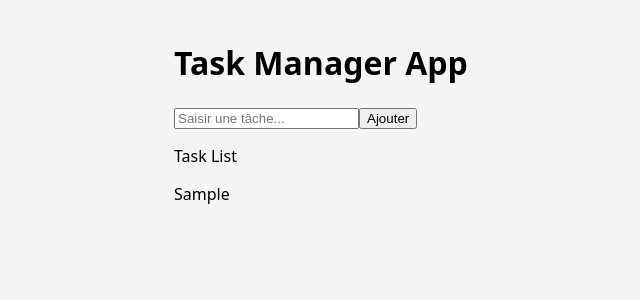
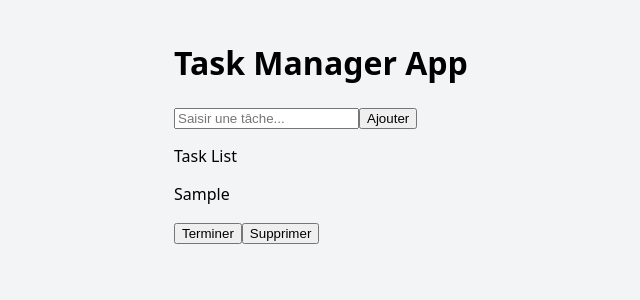
Before and after one commit to kaziZawadi/task-manager-app, a React (Vite) app: page / in a window 1280 px wide. Both pictures are taken after typing "Sample" into the empty fields and a click on the button "Ajouter". Shown: the top 300 px of the page, without its empty margins (66-706 px from the left). Built offline with nearby package versions, Linux system fonts and the light colour scheme.

Commit message:
Add delete task feature with TaskCard component

```diff
--- a/src/components/TaskCard.jsx
+++ b/src/components/TaskCard.jsx
@@ -0,0 +1,18 @@
+function TaskCard({ task, setTasks }) {
+  function handleDelete() {
+    setTasks((prevTasks) =>
+      prevTasks.filter((taskItem) => taskItem.id !== task.id),
+    );
+  }
+  return (
+    <div>
+      <p>{task.text}</p>
+
+      <button>Terminer</button>
+
+      <button onClick={handleDelete}>Supprimer</button>
+    </div>
+  );
+}
+
+export default TaskCard;
--- a/src/components/TaskList.jsx
+++ b/src/components/TaskList.jsx
@@ -1,13 +1,12 @@
 import React from "react";
+import TaskCard from "./TaskCard.jsx";
 
 function TaskList({ tasks, setTasks }) {
   return (
     <div>
       <p>Task List</p>
       {tasks.map((task) => (
-        <div key={task.id}>
-          <p>{task.text}</p>
-        </div>
+        <TaskCard key={task.id} task={task} setTasks={setTasks} />
       ))}
     </div>
   );
```
